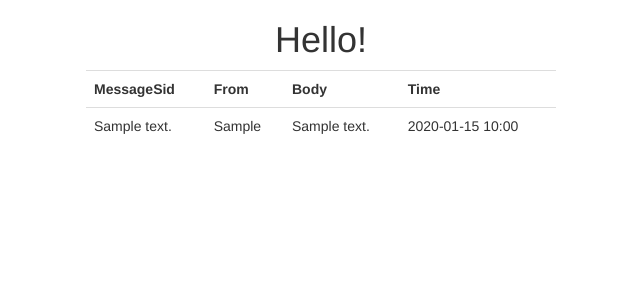
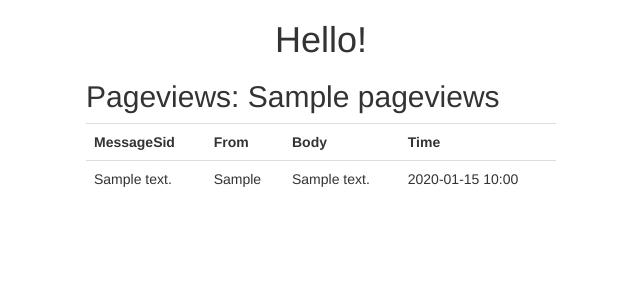
Before and after one commit to aheeki/dadjoke, a Flask app: template web/templates/index.html in a window 1280 px wide. Shown: the top 300 px of the page, without its empty margins (319-959 px from the left). Run offline with Flask 2, Linux system fonts and the light colour scheme; tables that the repository leaves empty hold one stand-in row (values such as "Sample post"); the template is opened without the code that fills it: values that come from a table or form of the project are taken from there, most other values are stand-ins (such as "Sample title", 1, 10 or a date in 2020); some libraries are stand-ins or nearby versions.

Commit message:
added redis set to prevent telling same joke twice

```diff
--- a/web/app.py
+++ b/web/app.py
@@ -3,6 +3,7 @@ from redis import Redis
 from flask import Flask, request, render_template
 from flask.ext.sqlalchemy import SQLAlchemy
 from config import BaseConfig
+
 
 app = Flask(__name__)
 app.config.from_object(BaseConfig)
@@ -14,35 +15,43 @@ redis = Redis(host='redis', port=6379)
 with open('jokes.json') as json_data_file:
     jokes = json.load(json_data_file)
 
+
 from models import *
+
 
 @app.route('/', methods=['GET'])
 def index():
+    redis.incr('pageViews')
     messages = Message.query.order_by(Message.date_posted.desc()).all()
-    return render_template('index.html', messages=messages)
+    return render_template('index.html', messages=messages, pageviews=int(redis.get('pageViews')))
 
 @app.route('/joke', methods=['POST'])
 def dadjoke_ready():
-    redis.incr('jokesTold')
-    print(redis.get('jokesTold'))
     txt = request.values.get('Body')
     dad_joke = ['dad joke', 'dadjoke', 'dad-joke']
     #if txt is received asking for a dad joke
     if any(x in txt.lower() for x in dad_joke):
         senderNum = request.values.get('From')
-
         resp = twilio.twiml.Response()
         resp.sms(newJoke(senderNum))
-
         message = Message(request.values.get('MessageSid'), senderNum, txt)
         db.session.add(message)
         db.session.commit()
-
         return str(resp)
 
 def newJoke(phoneNum):
-    joke = random.choice(jokes)
-    return joke
+    # create a new set [0, 1...len(jokes)] if not already exists
+    if (redis.exists(phoneNum)==False):
+        redis.sadd(phoneNum, *range(len(jokes)))
+    # return a random joke number then remove it
+    rand = redis.spop(phoneNum)
+    print('Phone number: ', phoneNum, ', ', 'popped: ',
+        rand, ', ', 'joke set: ', redis.smembers(phoneNum))
+    # convert string to int
+    rand = int(rand)
+    # track the timestamps
+    # redis.set(phoneNum+'_timeTold')
+    return jokes[rand]
 
 
 if __name__ == '__main__':
--- a/web/templates/index.html
+++ b/web/templates/index.html
@@ -12,6 +12,8 @@
   </div>
   <input type="submit" class="btn btn-primary btn-lg btn-block" value="Submit">
 </form> -->
+
+<h2>Pageviews: {{ pageviews }}</h2>
 
 <div>
   <table class="table table-hover">
```
Also changed, not shown: 2 other files.
